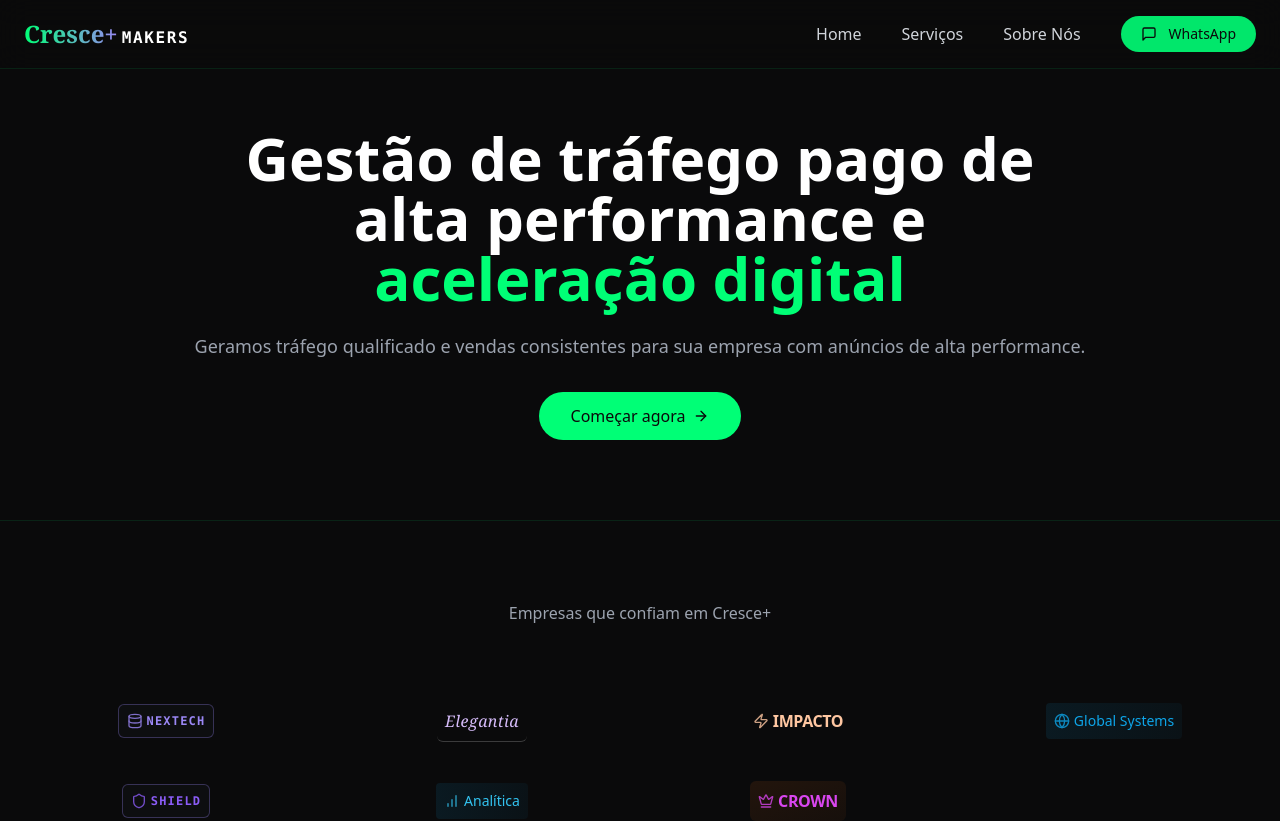
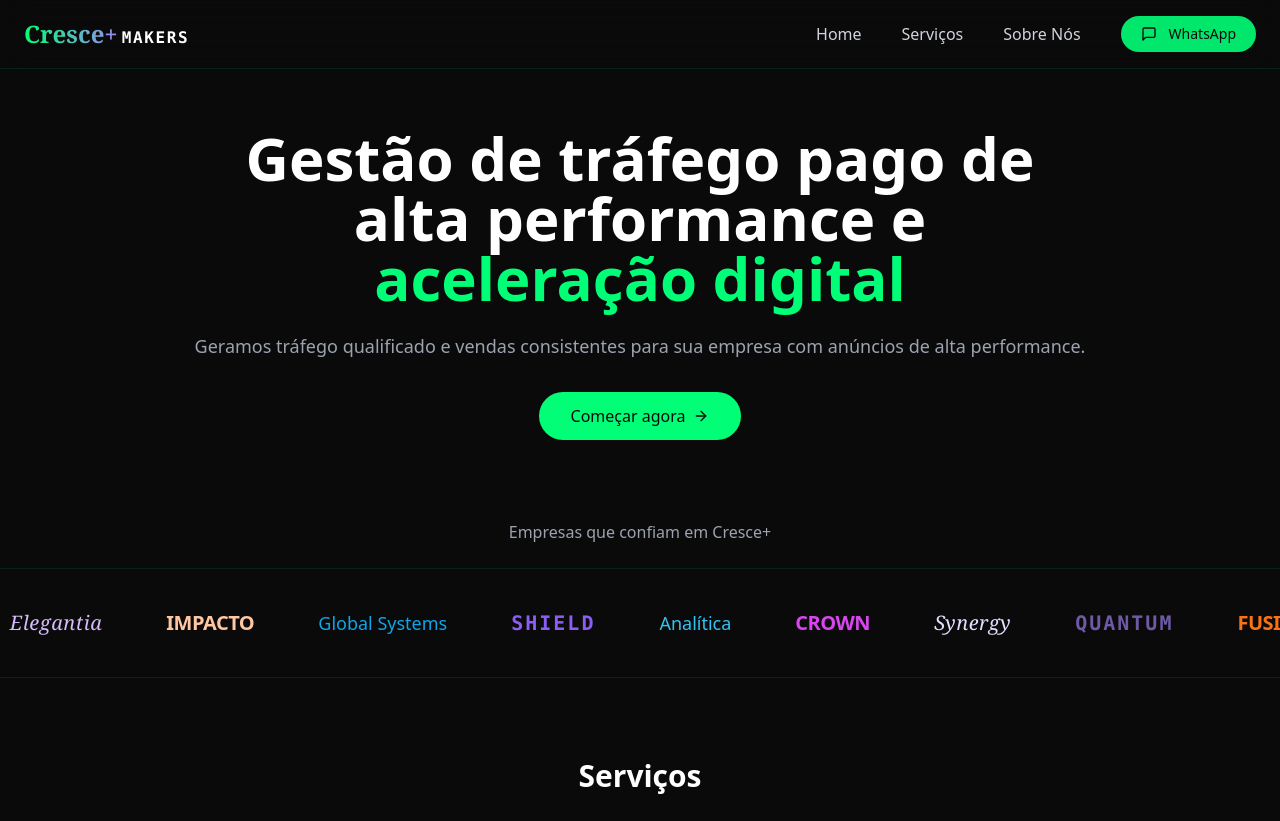
Before and after one commit to Eduarjg/ladin-sparkle-canvas-glow, a React (Vite) app: page / in a window 1280 px wide. Shown: the top 821 px of the page. Built offline with nearby package versions, Linux system fonts and the light colour scheme.

Commit message:
Add continuous scrolling effect
Implement a continuous, horizontal scrolling effect for a section, creating a smooth, looping animation to enhance visual dynamism.

```diff
--- a/src/components/ClientLogos.tsx
+++ b/src/components/ClientLogos.tsx
@@ -1,34 +1,64 @@
+
 import { motion } from "framer-motion";
 
 const ClientLogos = () => {
-  const companyNames = [
-    "Nexora", "Veltrix", "LuminaTech", "Zentra", "Codenix",
-    "NovaCorp", "BlueCore", "Quantico", "Skyware", "Adesso"
+  const clientLogos = [
+    { name: "NEXTECH", style: "tech", color: "#9b87f5" },
+    { name: "Elegantia", style: "elegant", color: "#D6BCFA" },
+    { name: "IMPACTO", style: "creative", color: "#FEC6A1" },
+    { name: "Global Systems", style: "corporate", color: "#0EA5E9" },
+    { name: "SHIELD", style: "tech", color: "#8B5CF6" },
+    { name: "Analítica", style: "corporate", color: "#33C3F0" },
+    { name: "CROWN", style: "startup", color: "#D946EF" },
+    { name: "Synergy", style: "elegant", color: "#E5DEFF" },
+    { name: "QUANTUM", style: "tech", color: "#6E59A5" },
+    { name: "Fusion", style: "creative", color: "#F97316" },
   ];
 
-  // Repete os nomes para criar loop infinito suave
-  const loopedNames = [...companyNames, ...companyNames, ...companyNames];
+  // Duplicamos a lista para criar o efeito contínuo
+  const duplicatedLogos = [...clientLogos, ...clientLogos];
+
+  const getLogoStyle = (style: string) => {
+    switch (style) {
+      case "tech":
+        return "font-mono uppercase tracking-widest text-xl font-bold";
+      case "elegant":
+        return "font-serif italic tracking-wide text-xl";
+      case "creative":
+        return "font-sans font-extrabold tracking-tight text-xl uppercase";
+      case "corporate":
+        return "font-sans font-medium tracking-normal text-lg";
+      case "startup":
+        return "font-sans font-black tracking-tight text-xl";
+      default:
+        return "font-sans";
+    }
+  };
 
   return (
-    <div className="w-full py-10 overflow-hidden">
-
+    <div className="w-full py-10 overflow-hidden bg-[#0A0A0B]/80 border-t border-b border-[#00FF76]/10">
       <div className="relative overflow-hidden">
         <motion.div
-          className="flex whitespace-nowrap gap-16"
-          animate={{ x: ["0%", "-100%"] }}
+          className="flex items-center gap-16 whitespace-nowrap"
+          animate={{ x: ["0%", "-50%"] }}
           transition={{
-            duration: 40,
+            duration: 25,
             repeat: Infinity,
             ease: "linear",
           }}
         >
-          {loopedNames.map((name, index) => (
-            <span
+          {duplicatedLogos.map((logo, index) => (
+            <div
               key={index}
-              className="text-[#00FF76] text-lg font-medium opacity-80 hover:opacity-100 transition-all"
+              className={`flex-shrink-0 transition-all duration-300 hover:scale-105`}
             >
-              {name}
-            </span>
+              <span
+                className={`${getLogoStyle(logo.style)}`}
+                style={{ color: logo.color }}
+              >
+                {logo.name}
+              </span>
+            </div>
           ))}
         </motion.div>
       </div>
--- a/src/pages/Index.tsx
+++ b/src/pages/Index.tsx
@@ -1,8 +1,9 @@
+
 import { motion } from "framer-motion";
 import { ArrowRight, Star, Crown, Users, Rocket } from "lucide-react";
 import ContactForm from "@/components/ContactForm";
 import Testimonials from "@/components/Testimonials";
-import BrandLogos from "@/components/BrandLogos";
+import ClientLogos from "@/components/ClientLogos";
 import Header from "@/components/Header";
 
 const Index = () => {
@@ -47,17 +48,16 @@ const Index = () => {
         </div>
       </section>
 
-      {/* Logos Section */}
+      {/* Logos Section with Continuous Scrolling */}
       <motion.section
         initial={{ opacity: 0 }}
         whileInView={{ opacity: 1 }}
         transition={{ duration: 0.8 }}
-        className="py-20 border-t border-b border-[#00FF76]/10"
       >
-        <div className="container mx-auto px-6">
-          <p className="text-center mb-12 text-gray-400 font-medium">Empresas que confiam em Cresce+</p>
-          <BrandLogos />
+        <div className="container mx-auto">
+          <p className="text-center mb-6 text-gray-400 font-medium">Empresas que confiam em Cresce+</p>
         </div>
+        <ClientLogos />
       </motion.section>
 
       {/* Services Section */}
```
